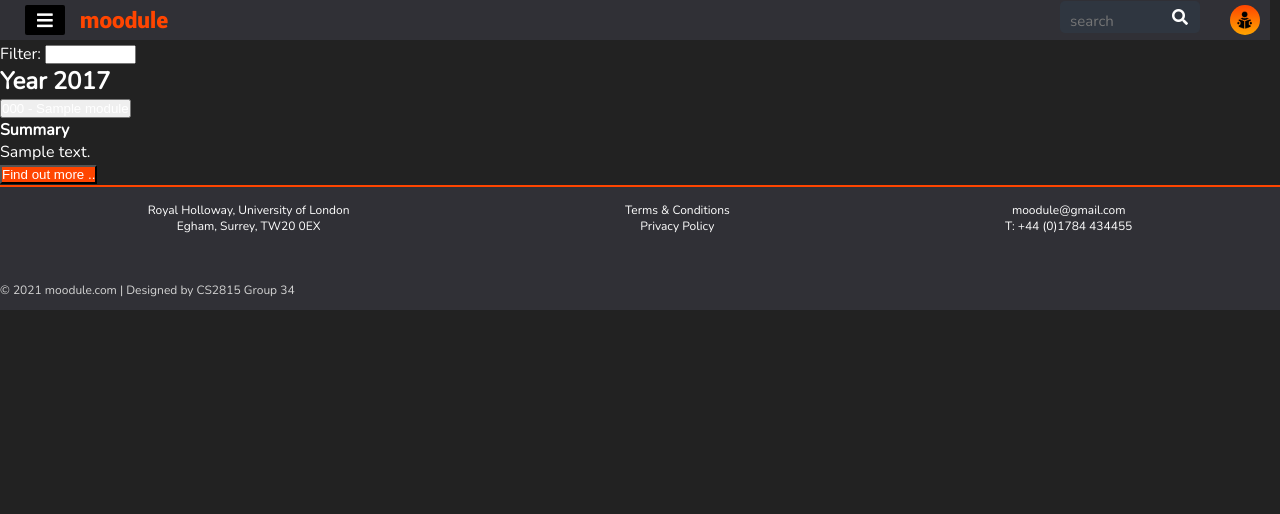
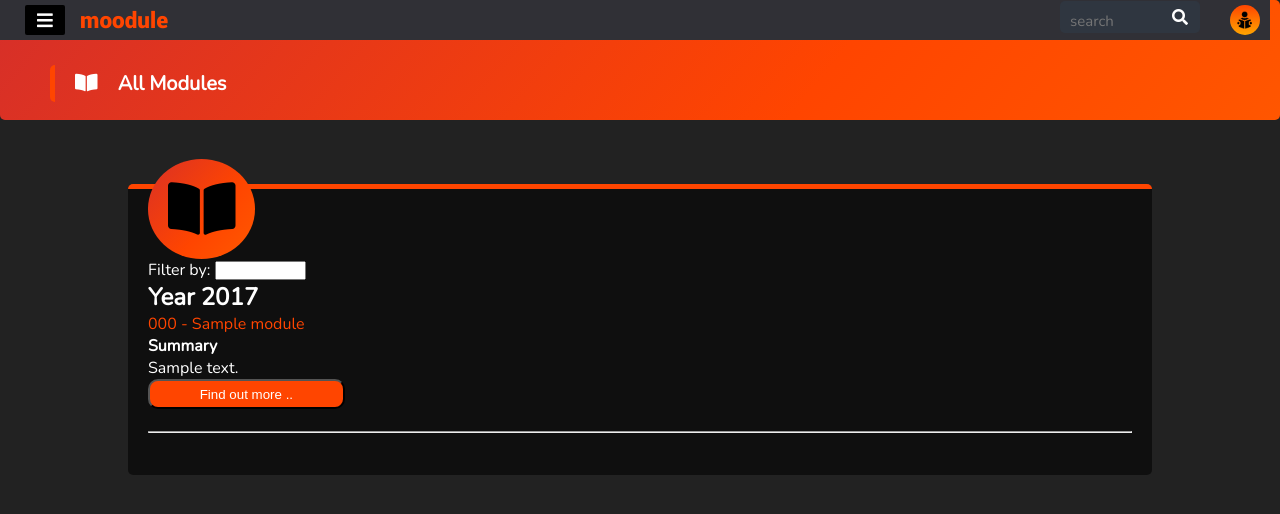
Before and after one commit to TomAllison067/moodule-pages, a Django app: template modulesApplication/templates/modulesApplication/AllModules.html in a window 1280 px wide. Shown: the top 514 px of the page. Run offline with Django 3.2, Linux system fonts and the light colour scheme; the template is opened without the code that fills it: most values are stand-ins (such as "Sample title", 1, 10 or a date in 2020); some libraries are stand-ins or nearby versions.

Commit message:
Major changes to the design of the All Modules page

```diff
--- a/modulesApplication/static/modulesApplication/css/choosemodules.css
+++ b/modulesApplication/static/modulesApplication/css/choosemodules.css
@@ -13,7 +13,7 @@
     bottom: 0;
     left: 0;
     right: 0;
-    height: 100%;
+    /*height: 100%;*/
     list-style: none;
     text-decoration: none;
 
@@ -31,6 +31,19 @@
     list-style: none;
     text-decoration: none;
     color: white;
+}
+
+/*Styling for All Modules Table*/
+
+.moduleLabels{
+    color: orangered;
+}
+
+.moreInfoButton{
+    background-color: #ff4500;
+    border-radius: 10px;
+    width: 20%;
+    height: 30px;
 }
 
 /* --[[ WRAPPER ]]-- */
@@ -76,7 +89,7 @@
 .ib-content {
     position: relative;
     color: black;
-    margin-top: 0px;
+    margin-top: 0;
     padding: 50px;
     display: block;
     height: 50%;
@@ -85,35 +98,35 @@
 
 .ib-content h2 {
     padding: 5px;
-    margin: 15px 0px;
+    margin: 15px 0;
     font-size: 20px;
     color: white;
-    background: rgba(30,30,30);
+    background: rgba(30,30,30,0);
     border-left: 5px orangered solid;
     border-radius: 5px;
 }
 
 .ib-content h2 i {
-    margin: 0px 15px;
+    margin: 0 15px;
     color: white;
 }
 
 @keyframes ib-gradient {
     0% {
-        background-position: 0% 50%;
+        background-position: 0 50%;
     }
     50% {
         background-position: 100% 50%;
     }
     100% {
-        background-position: 0% 50%;
+        background-position: 0 50%;
     }
 }
 
 /* --[[ FORM ]]-- */
 
 .form-box {
-    margin: 10% 10%;
+    margin: 5% 10%;
     padding: 20px;
     width: 80%;
     height: 80%;
@@ -172,7 +185,7 @@
 
 form#form_id .dropdown:hover {
     width: 77%;
-    background: rgb(255, 255, 255, 0.5);
+    background: rgb(255, 255, 255);
     color: black;
     border-left: 5px white solid;
 }
@@ -256,8 +269,8 @@
     height: 50px;
     text-align: center;
     position: absolute;
-    bottom: 0px;
-    left: 0px;
+    bottom: 0;
+    left: 0;
     padding-top: 20px;
 
 }
@@ -278,7 +291,7 @@
     position: absolute;
     top: 5px;
     color:orangered;
-    font: bold;
+    /*font: bold;*/
     font-weight: 800;
     font-size: 25px;
     margin-left: 80px;
@@ -300,7 +313,7 @@
 .search-box {
     position: absolute;
     top: 17px;
-    right: 0px;
+    right: 0;
     float: right;
     transform: translate(-50%, -50%);
     background: #2f3640;
@@ -421,7 +434,7 @@
     font-size: 18px;
     color: white;
     padding: 6px 12px;
-    transition: all .25 ease;
+    /*transition: all .25 ease;*/
 }
 
 #check:checked ~ .sidebar {
--- a/modulesApplication/templates/modulesApplication/AllModules.html
+++ b/modulesApplication/templates/modulesApplication/AllModules.html
@@ -1,14 +1,14 @@
 <!DOCTYPE html>
 {% load static %}
-<html lang="en" )>
-
-
+<html lang="en" xmlns="http://www.w3.org/1999/html">
 <head>
     <meta charset="utf-8">
-    <title>moodule | Student Homepage</title>
+
+    <title>All Modules</title>
     <meta name="description" content="TBD">
     <meta name="author" content="TBD">
-    <link rel="stylesheet" type="text/css" href="{% static 'modulesApplication/css/main.css' %}">
+
+    <link rel="stylesheet" type="text/css" href="{% static 'modulesApplication/css/choosemodules.css' %}">
     <link rel="icon" type="image/png" href="{% static 'modulesApplication/images/icons/favicon.png' %}">
     <link rel="stylesheet" href="https://use.fontawesome.com/releases/v5.3.1/css/all.css">
 
@@ -32,7 +32,8 @@
             <img class="mainlogo" src="{% static 'modulesApplication/images/logo/mlogo.png' %}" alt="logo">
         </header>
         <ul>
-                <li><a href="{% url 'modulesApplication:student-landing' %}" class="btn"><i class="fas fa-home"></i>home</a></li>
+            <li><a href="{% url 'modulesApplication:student-landing' %}" class="btn"><i class="fas fa-home"></i>home</a>
+            </li>
             <li><a href="#" class="btn"><i class="fas fa-book-reader"></i>my courses</a></li>
             <li><a href="{% url 'modulesApplication:all-modules' %}" class="btn"><i class="fas fa-book-open"></i>all
                 courses</a></li>
@@ -58,9 +59,21 @@
     <!-- here ends my attempt
     at designing the page -->
 
-        <h1>All Modules</h1>
+    <!-- IMAGE BAR -->
+    <div class="image-box">
+        <div class="ib-content">
+            <h2><i class="fas fa-book-open"></i> All Modules</h2> <br>
+        </div>
+    </div>
+
+    <div class="form-box">
+        <div class="icon-img">
+            <i class="fas fa-book-open"></i>
+        </div>
+
         {# module_summaries refer to the dictionary passed through with the render request #}
-        <p>Filter: <select class="dropdown" name="year" id="year_filter">
+        <label>Filter by:</label>
+        <select class="dropdown" name="year" id="year_filter">
             <option value=0>Select Year</option>
         </select>
         </p>
@@ -71,11 +84,14 @@
             {% for year, modules in module_summaries.items %}
             <h2>Year {{ year|add:"-3" }}</h2>
                 {% for module in modules %}
-                    <button class="accordion">{{ module.module_code }} - {{ module.title }}</button>
+                <label class="moduleLabels">{{ module.module_code }} - {{ module.title }}</label>
                 <div class="panel" disabled="False" id="module">
                     <h4>Summary</h4>
                     <p>{{ module.summary }}</p>
-                        <button style= "background-color: #ff4500" onclick="myFunction('{{ module.module_code }}')"> Find out more ..</button>
+                    <button class="moreInfoButton" onclick="myFunction('{{ module.module_code }}')"> Find out
+                        more
+                        ..
+                    </button>
                     <div class="{{ module.module_code }}" style="display: none;">
                         <h4>Learning Outcomes</h4>
                         <p>{{ module.learning_outcomes }}</p>
@@ -84,6 +100,9 @@
                         <h4>Exam Format</h4>
                         <p>{{ module.exam_format }}</p>
                     </div>
+                    <br><br>
+                    <hr>
+                    <br>
                 </div>
                 {% endfor %}
             {% endfor %}
@@ -92,6 +111,8 @@
         {% else %}
         <p>No polls are available.</p>
         {% endif %}
+    </div>
+</div>
 </body>
 
 <div class="footer">
@@ -108,8 +129,9 @@
             <li>moodule@gmail.com</li>
             <li>T: +44 (0)1784 434455</li>
         </div>
-    </div class="row">
+        <div class="row">
             &copy; 2021 moodule.com | Designed by CS2815 Group 34
+        </div>
     </div>
 </div>
 
@@ -129,23 +151,23 @@
         }
     }
 
-    var acc = document.getElementsByClassName("accordion");
-    var i;
-
-    for (i = 0; i < acc.length; i++) {
-        acc[i].addEventListener("click", function () {
-            this.classList.toggle("active");
-            var panel = this.nextElementSibling;
-            if (panel.style.display === "block") {
-                panel.style.display = "none";
-            } else {
-                panel.style.display = "block";
-            }
-        });
-    }
+    // var acc = document.getElementsByClassName("accordion");
+    // var i;
+    //
+    // for (i = 0; i < acc.length; i++) {
+    //     acc[i].addEventListener("click", function () {
+    //         this.classList.toggle("active");
+    //         var panel = this.nextElementSibling;
+    //         if (panel.style.display === "block") {
+    //             panel.style.display = "none";
+    //         } else {
+    //             panel.style.display = "block";
+    //         }
+    //     });
+    // }
 
     //filtering by year
-    const years = { "All Modules": 0, "Year 1": 1, "Year 2": 2, "Year 3": 3, "Year 4": 4 };
+    const years = {"All Modules": 0, "Year 1": 1, "Year 2": 2, "Year 3": 3, "Year 4": 4};
     window.onload = function () {
         const yearSel = document.getElementById("year_filter");
         let y = 0;
```
Also changed, not shown: modulesApplication/templates/modulesApplication/StudentChooseModules.html (+31 -13 lines). Lines whose indentation alone changed are shown as unchanged.
